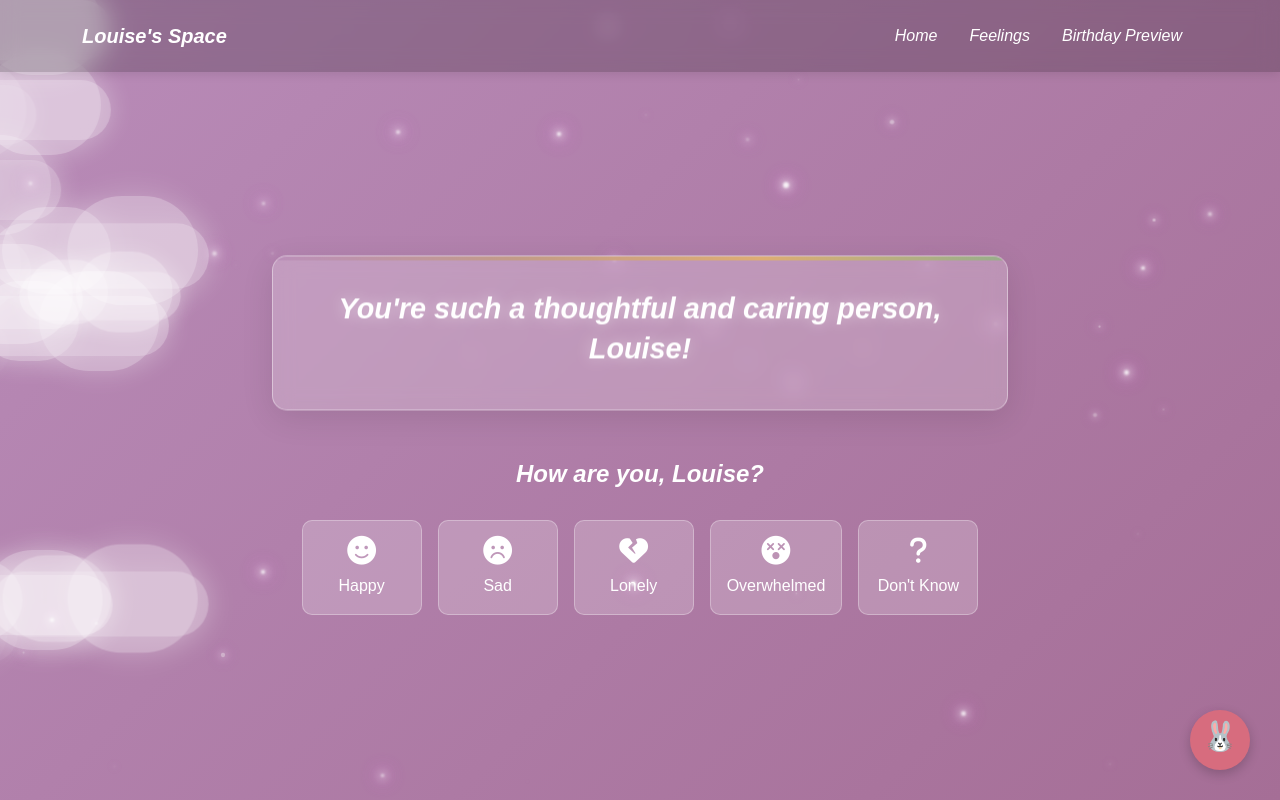
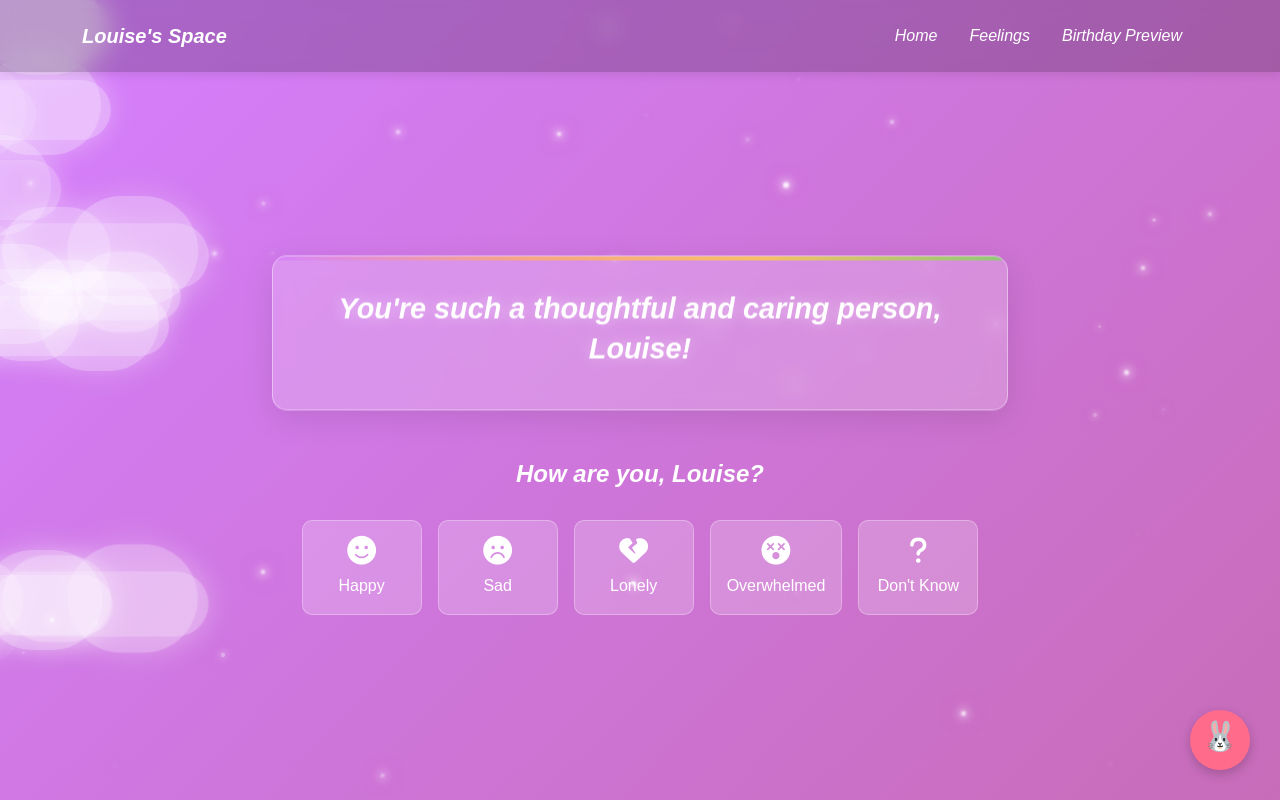
Before and after one commit to AshuferMorningstar/FileAnalysisTool, a Flask app: page /feelings in a window 1280 px wide. Run offline with Flask 3, Linux system fonts and the light colour scheme; data comes from the database, SQL or seed files in the repository.

Commit message:
Brighten the interface with more cheerful and vibrant color scheme
Update CSS color variables to create a brighter and more cheerful aesthetic.

Replit-Commit-Author: Agent
Replit-Commit-Session-Id: 5643b992-c60c-4a62-b5d3-1b8b28911df8
Replit-Commit-Screenshot-Url: https://storage.googleapis.com/screenshot-production-us-central1/680c2764-0165-4c1f-9dd9-bdc7ba7bc839/d27e5ac7-d7e6-4898-ac0c-9e79153f72b5.jpg

```diff
--- a/static/css/styles.css
+++ b/static/css/styles.css
@@ -1,35 +1,35 @@
-/* Base Styles - Floral Theme with Deeper Aesthetic Emotion Colors */
+/* Base Styles - Floral Theme with Vibrant Cheerful Colors */
 :root {
-    --primary-color: #d76c7e;        /* Deeper Rose Pink */
-    --secondary-color: #f5a8c0;      /* Medium Pink */
+    --primary-color: #ff6b8b;        /* Bright Coral Pink */
+    --secondary-color: #ffacc7;      /* Cheerful Pink */
     --light-color: #f8f9fa;
-    --dark-color: #4a4754;           /* Deeper Purple-Gray */
+    --dark-color: #4f4552;           /* Muted Purple-Gray */
 
-    /* Aesthetic Emotion Colors - Deeper for better text contrast */
-    --happy-color: #5b9d74;          /* Deep Sage Green - Serene, joyful */
-    --happy-gradient: #89b79b;       /* Medium sage for gradient */
+    /* Aesthetic Emotion Colors - Vibrant but still good text contrast */
+    --happy-color: #4fc978;          /* Bright Spring Green - Cheerful, joyful */
+    --happy-gradient: #8deaad;       /* Light vibrant green for gradient */
 
-    --sad-color: #5d89b3;            /* Deeper Blue - Calm, melancholy */
-    --sad-gradient: #7fa3c7;         /* Medium blue for gradient */
+    --sad-color: #5a9fd9;            /* Bright Sky Blue - Calm yet uplifting */
+    --sad-gradient: #89c4f7;         /* Light vibrant blue for gradient */
 
-    --lonely-color: #a56e96;         /* Deeper Mauve - Gentle, introspective */
-    --lonely-gradient: #c58fb6;      /* Medium mauve for gradient */
+    --lonely-color: #c76cb8;         /* Bright Orchid - Gentle yet vibrant */
+    --lonely-gradient: #e89fe0;      /* Light vibrant orchid for gradient */
 
-    --overwhelmed-color: #c27d60;    /* Deeper Terracotta - Warm, grounding */
-    --overwhelmed-gradient: #d89a7d;  /* Medium terracotta for gradient */
+    --overwhelmed-color: #ff8c5a;    /* Bright Coral - Warm, energizing */
+    --overwhelmed-gradient: #ffc29f;  /* Light vibrant coral for gradient */
 
-    --dontknow-color: #d9a45d;       /* Deeper Gold - Neutral, open */
-    --dontknow-gradient: #e5b979;    /* Medium gold for gradient */
+    --dontknow-color: #ffbd4a;       /* Bright Marigold - Cheerful, open */
+    --dontknow-gradient: #ffd989;    /* Light vibrant marigold for gradient */
 
-    --birthday-color: #f7749d;       /* Deeper Pink */
-    --birthday-gradient: #ff96b7;    /* Medium pink for gradient */
+    --birthday-color: #ff5a9d;       /* Bright Hot Pink */
+    --birthday-gradient: #ff9cc0;    /* Light vibrant pink for gradient */
     --transition-time: 0.4s;
 
-    /* Additional Floral Colors - Deeper for accent use */
-    --floral-accent-1: #e5b362;      /* Deeper Yellow */
-    --floral-accent-2: #8db580;      /* Deeper Mint Green */
-    --floral-accent-3: #b98cb9;      /* Deeper Thistle */
-    --floral-accent-4: #c29c79;      /* Deeper Tan */
+    /* Additional Floral Colors - Bright for accent use */
+    --floral-accent-1: #ffcb45;      /* Bright Sunflower Yellow */
+    --floral-accent-2: #7cd95f;      /* Bright Lime Green */
+    --floral-accent-3: #d67fff;      /* Bright Lavender */
+    --floral-accent-4: #ffaa6d;      /* Bright Peach */
 }
 
 body {
@@ -678,7 +678,7 @@ h1, h2, h3, h4, h5, h6 {
 }
 
 .chat-message.received .chat-bubble {
-    background-color: #f0e3f5;
+    background-color: #fff0f5;
     color: var(--dark-color);
     border-bottom-left-radius: 5px;
     border-left: 3px solid var(--primary-color);
```
